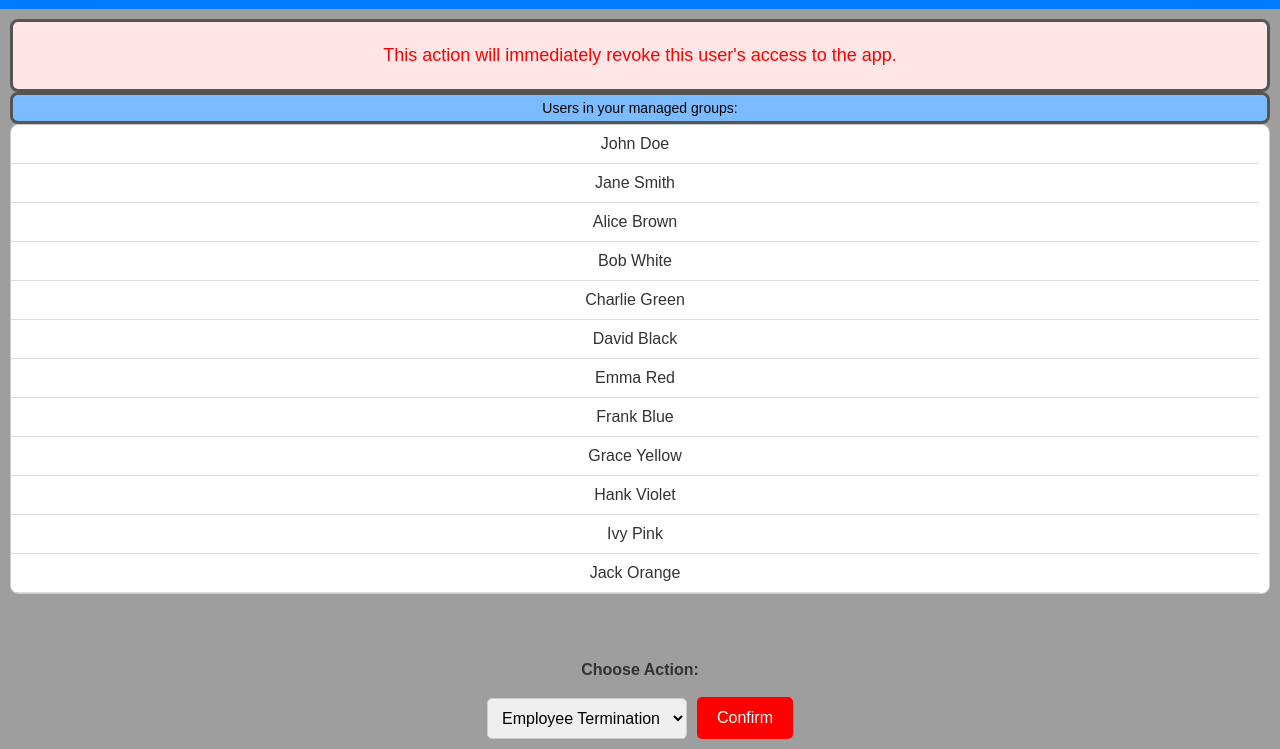
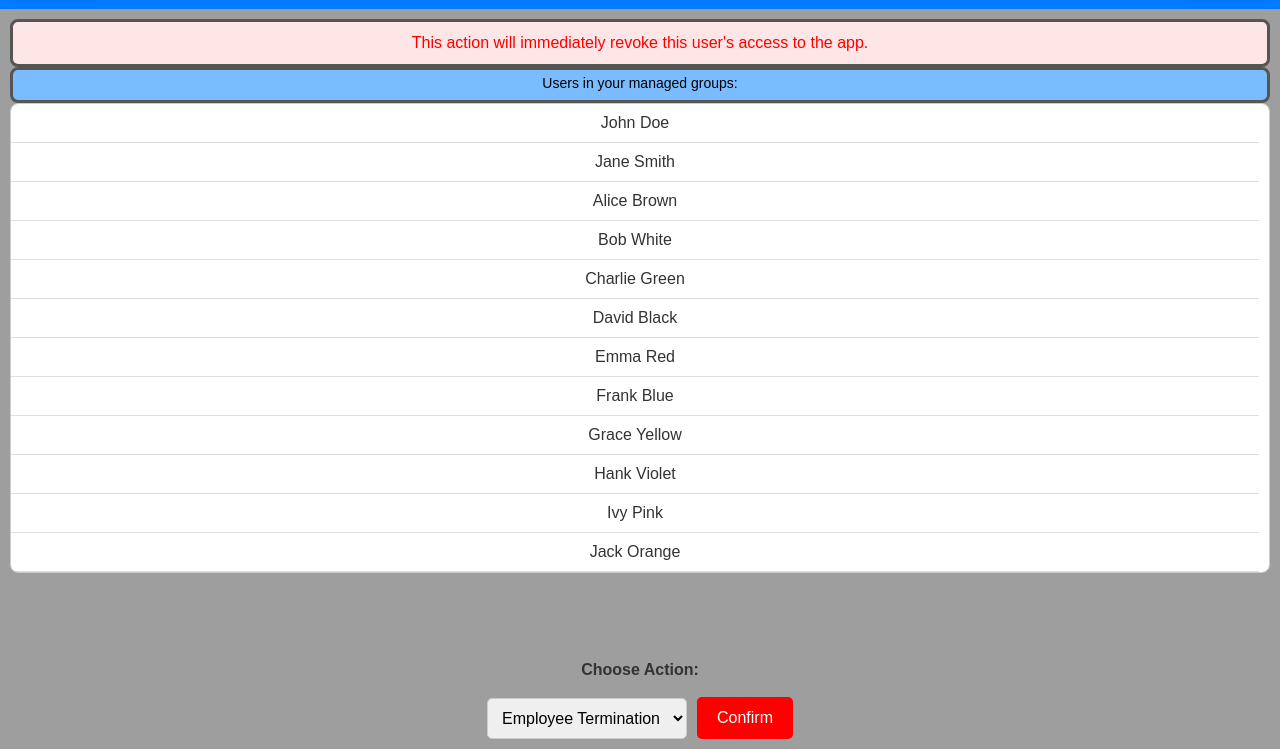
Before and after one commit to chrisboykin0/My-Web-Designs, a plain HTML site: page textapp/u-maint.html in a window 1280 px wide. Shown: the part 51-800 px from the top of the page. Drawn offline with Linux system fonts and the light colour scheme.

Commit message:
modified:   textapp/u-maint.html

```diff
--- a/textapp/textapp.css
+++ b/textapp/textapp.css
@@ -23,6 +23,7 @@ body#login-page{
 #login-container {
   width: 70%; /* Fill 90% of the screen width */
   height: 70%; /* Fill 90% of the screen height */
+  min-height: 500px;
   background-color: white; /* White background for content */
   border-radius: 10px;
   box-shadow: 0 4px 8px rgba(0, 0, 0, 0.2); /* Subtle shadow */
@@ -429,10 +430,40 @@ body#login-page{
     background-color: #005bb5;
   }
 
+/* Warning Message */
+#warning-message {
+  display: flex;
+  justify-content: center;
+  align-items: center;
+  font-size: 16px;
+  color: red;
+  background-color: #ffe6e6;
+  padding: 5px;
+  border-color: #555;
+  border-style: solid;
+  border-radius: 8px;
+  text-align: center;
+  height: 4vh;
+}
+
+/* Miscellaneous Blue Container*/
+#misc-blue-container {
+  font-size: 14px;
+  color: black;
+  background-color: #7bbbff;
+  padding: 5px;
+  border-color: #555;
+  border-style: solid;
+  border-radius: 8px;
+  text-align: center;
+  height: 2.5vh;
+}
+
 /* Scroll Box */
 #scroll-box {
   flex: 1; /* Take up majority of the screen */
   overflow-y: auto;
+  height: auto;
   max-height: 65%;
   padding-right: 10px; /* Add padding for scroll bar visibility */
   border: 1px solid #ccc;
@@ -455,30 +486,6 @@ body#login-page{
 
 #name-list li:last-child {
   border-bottom: none;
-}
-
-/* Warning Message */
-#warning-message {
-  font-size: 18px;
-  color: red;
-  background-color: #ffe6e6;
-  padding: 5px;
-  border-color: #555;
-  border-style: solid;
-  border-radius: 8px;
-  text-align: center;
-}
-
-/* Miscellaneous White Container*/
-#misc-white-container {
-  font-size: 14px;
-  color: black;
-  background-color: #7bbbff;
-  padding: 5px;
-  border-color: #555;
-  border-style: solid;
-  border-radius: 8px;
-  text-align: center;
 }
 
 /* Dropdown Menu and Confirm Button */
@@ -538,3 +545,10 @@ body#login-page{
 .red-button:hover {
   background-color: darkred;
 }
+
+@media (max-width: 768px) {
+  /* Adjustments for small screens */
+  #scroll-box {
+      max-height: 40vh; /* Adjust the max height to make sure it stays within the screen */
+  }
+}
--- a/textapp/u-maint.html
+++ b/textapp/u-maint.html
@@ -22,7 +22,7 @@
       <div id="warning-message">
         <p>This action will immediately revoke this user's access to the app.</p>
       </div>
-      <div id="misc-white-container">Users in your managed groups:</div>
+      <div id="misc-blue-container">Users in your managed groups:</div>
       <div id="scroll-box">
         <ul id="name-list">
             <!-- Random names will be populated here dynamically -->
```
